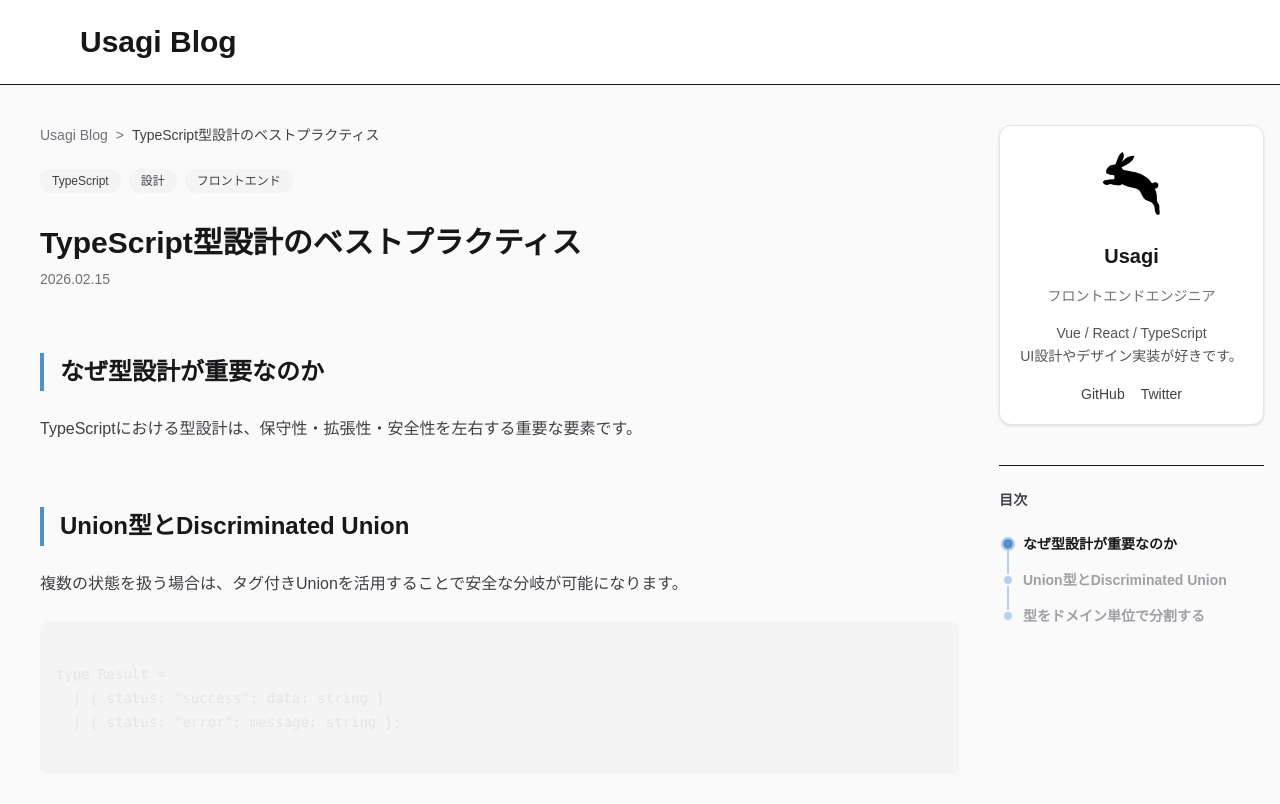
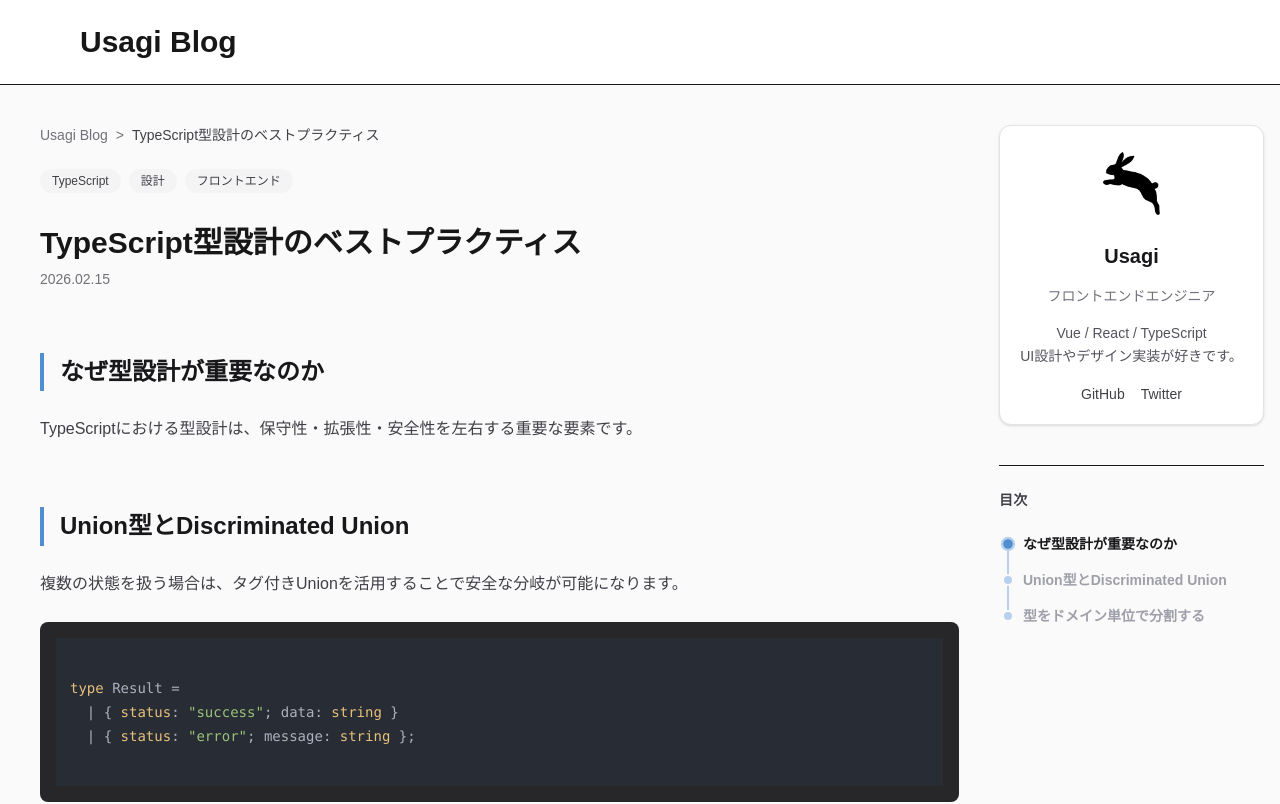
Before and after one commit to Apple-cake/next-tech-blog, a Next.js app: page /articles/typescript-design in a window 1280 px wide. Shown: the top 804 px of the page. Built offline with nearby package versions, Linux system fonts and the light colour scheme.

Commit message:
コードブロックをエディタ調になるようにライブラリ導入

```diff
--- a/app/articles/[slug]/page.tsx
+++ b/app/articles/[slug]/page.tsx
@@ -13,6 +13,7 @@ import {
 import { extractHeadings } from "@/lib/toc";
 import Link from "next/link";
 import ArticleCard from "@/components/article/ArticleCard";
+import ArticleContent from "@/components/article/ArticleContent";
 import MobileTocBar from "@/components/article/MobileTocBar";
 import ShareButtons from "@/components/article/ShareButtons";
 import TagBadge from "@/components/article/TagBadge";
@@ -121,9 +122,10 @@ export default async function ArticlePage({ params }: Props) {
             </header>
             {/* 本文 */}
             <div
-              className="prose prose-zinc prose-pre:overflow-x-auto prose-pre:bg-zinc-100 prose-pre:p-4 prose-pre:rounded-lg max-w-none"
-              dangerouslySetInnerHTML={{ __html: contentWithIds }}
-            />
+              className="prose prose-zinc prose-pre:overflow-x-auto prose-pre:p-4 prose-pre:rounded-lg max-w-none"
+            >
+              <ArticleContent content={contentWithIds} />
+            </div>
             {/* シェアボタン */}
             <ShareButtons title={article.title} />
             {/* 前後記事ナビ */}
--- /dev/null
+++ b/components/article/ArticleContent.tsx
@@ -0,0 +1,24 @@
+"use client"; // クライアントコンポーネント化
+
+import { useEffect } from "react";
+import hljs from "highlight.js";
+import "highlight.js/styles/atom-one-dark.css";
+
+type Props = {
+  content: string;
+};
+
+export default function ArticleContent({ content }: Props) {
+  useEffect(() => {
+    document.querySelectorAll("pre code").forEach((block) => {
+      hljs.highlightElement(block as HTMLElement);
+    });
+  }, []);
+
+  return (
+    <div
+      className="prose prose-zinc prose-pre:overflow-x-auto prose-pre:p-4 prose-pre:rounded-lg max-w-none"
+      dangerouslySetInnerHTML={{ __html: content }}
+    />
+  );
+}
--- a/features/articles/index.ts
+++ b/features/articles/index.ts
@@ -22,7 +22,7 @@ export type Article = {
 import { nextjsArchitecture } from "./contents/nextjs-architecture";
 import { typescriptDesign } from "./contents/typescript-design";
 import { reactPerformance } from "./contents/react-performance";
-import { scrollChangeCss } from "./contents/javascript-scroll-change-cs";
+import { scrollChangeCss } from "./contents/javascript-scroll-change-css";
 // 記事が増えたらここにimport追加
 
 export const articles: Article[] = [
--- a/package.json
+++ b/package.json
@@ -13,6 +13,7 @@
     "@fortawesome/free-solid-svg-icons": "^7.2.0",
     "@fortawesome/react-fontawesome": "^3.2.0",
     "@tailwindcss/typography": "^0.5.19",
+    "highlight.js": "^11.11.1",
     "next": "16.1.6",
     "react": "19.2.3",
     "react-dom": "19.2.3"
```
Also changed, not shown: features/articles/contents/javascript-scroll-change-css.ts (renamed from features/articles/contents/javascript-scroll-change-cs.ts), 1 other file (tests, documents, lock files or other folders).
